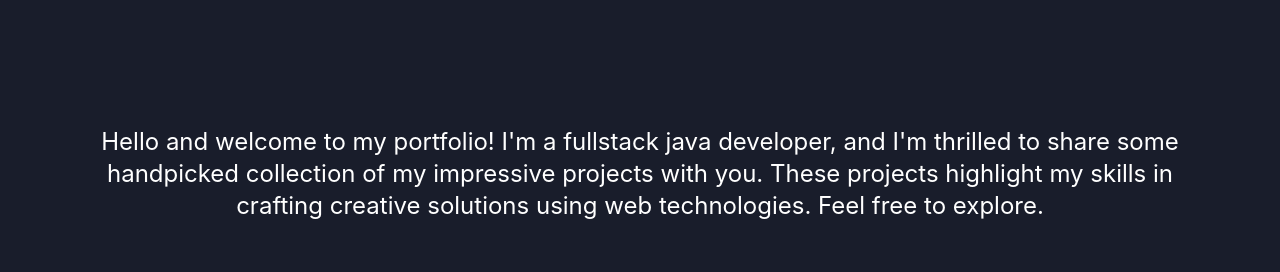
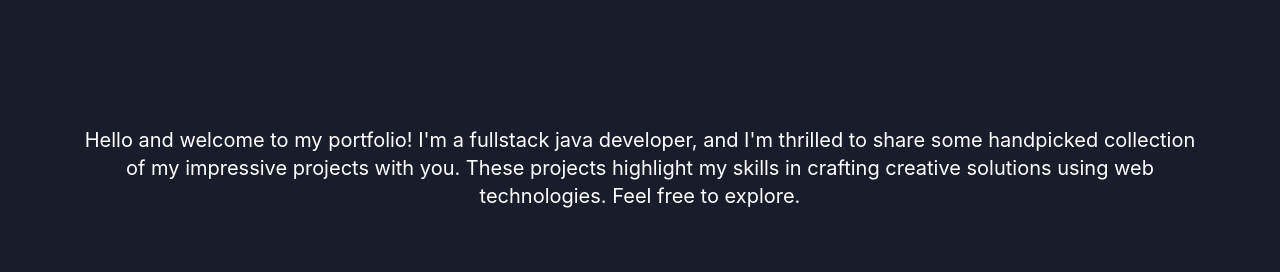
Before and after one commit to SuvamSarangi/suvam_portfolio, a React (Vite) app: page / in a window 1280 px wide. Shown: the part 2520-2792 px from the top of the page. Built offline with nearby package versions, Linux system fonts and the light colour scheme.

Commit message:
Change text size according  to screen size

```diff
--- a/src/pages/Portfolio/Portfolio.jsx
+++ b/src/pages/Portfolio/Portfolio.jsx
@@ -8,7 +8,8 @@ const Portfolio = ({ details }) => {
         MY PORTFOLIO
       </h1>
       {/* <div className='text-center px-5 border border-b-blue-200 min-w-fit'> */}
-      <p className="text-white max-w-6xl text-center  text-2xl">
+      <p className="text-white max-w-6xl text-center  text-base sm:text-lg md:text-xl px-4
+">
         Hello and welcome to my portfolio! I'm a fullstack java developer, and
         I'm thrilled to share some handpicked collection of my impressive
         projects with you. These projects highlight my skills in crafting
```
